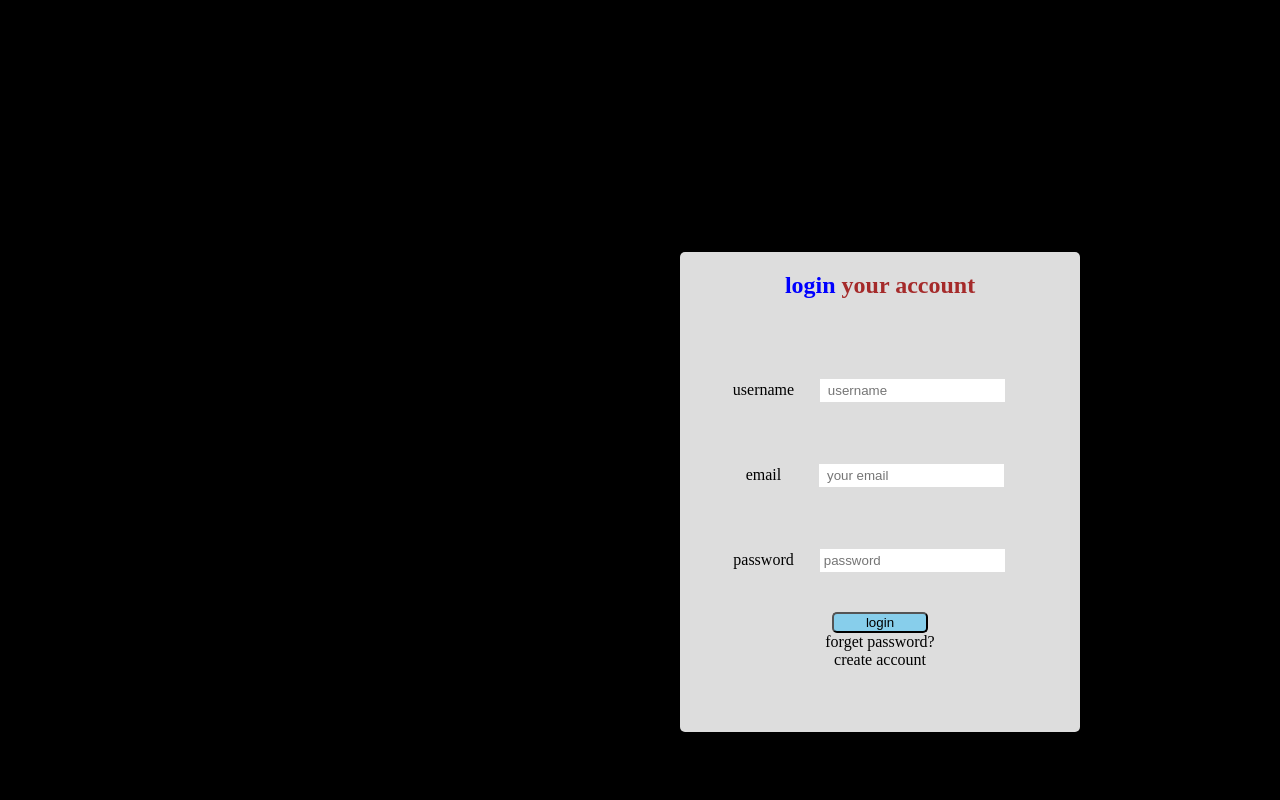
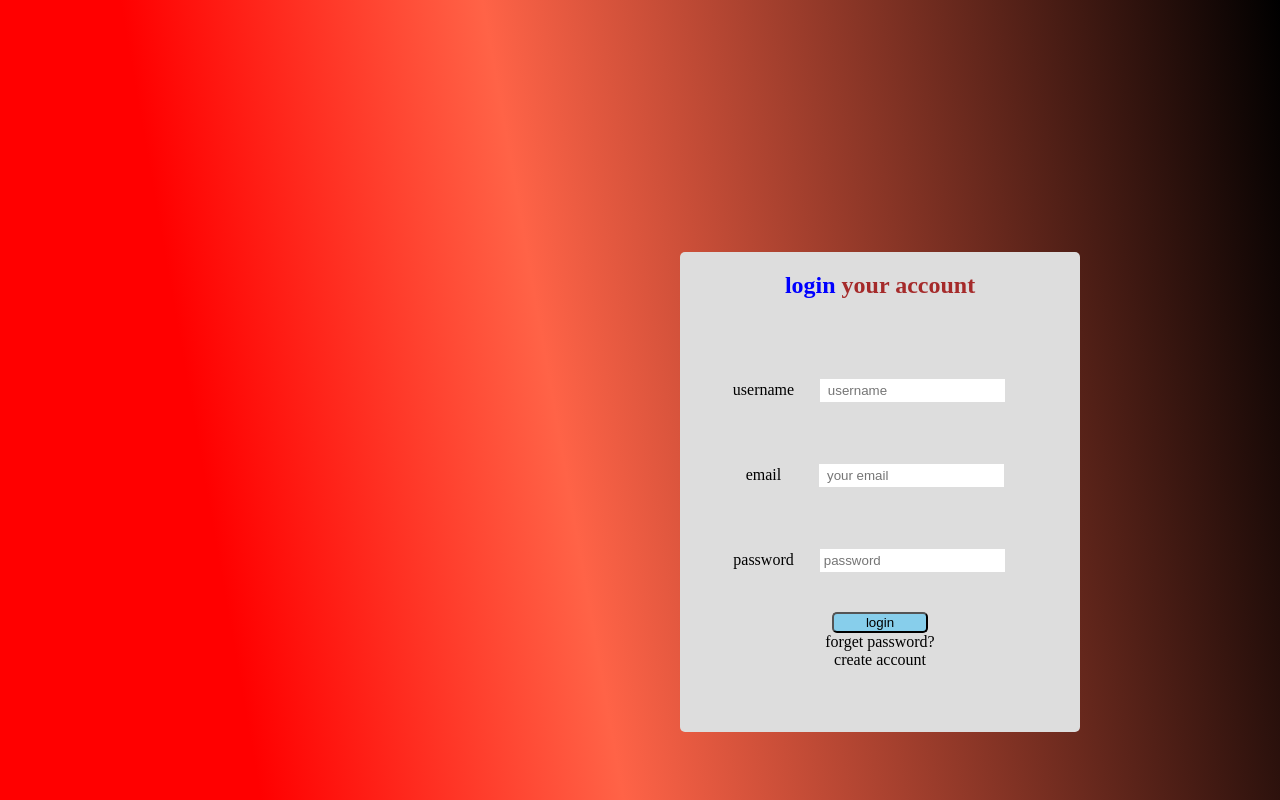
Before and after one commit to ahmadreza-ansari21/my.project, a plain HTML site: page Site-login-form-1.html in a window 1280 px wide. Shown: the top 800 px of the page. Drawn offline with Linux system fonts and the light colour scheme; files that its build step writes are made by us from their sources.

Commit message:
Add files via upload

```diff
--- a/Site-login-form-1.css
+++ b/Site-login-form-1.css
@@ -1,5 +1,7 @@
 body {
-   background-color: black;
+   /* background-color: black; */
+background: linear-gradient(80deg,red 20%,tomato 45%,black  );
+
 }
 
 
@@ -30,6 +32,8 @@ span {
 div {
    width: 25rem;
    padding: 14em 42rem;
+   transition: font 3s, background-color 10s;
+
 }
 
 
```
